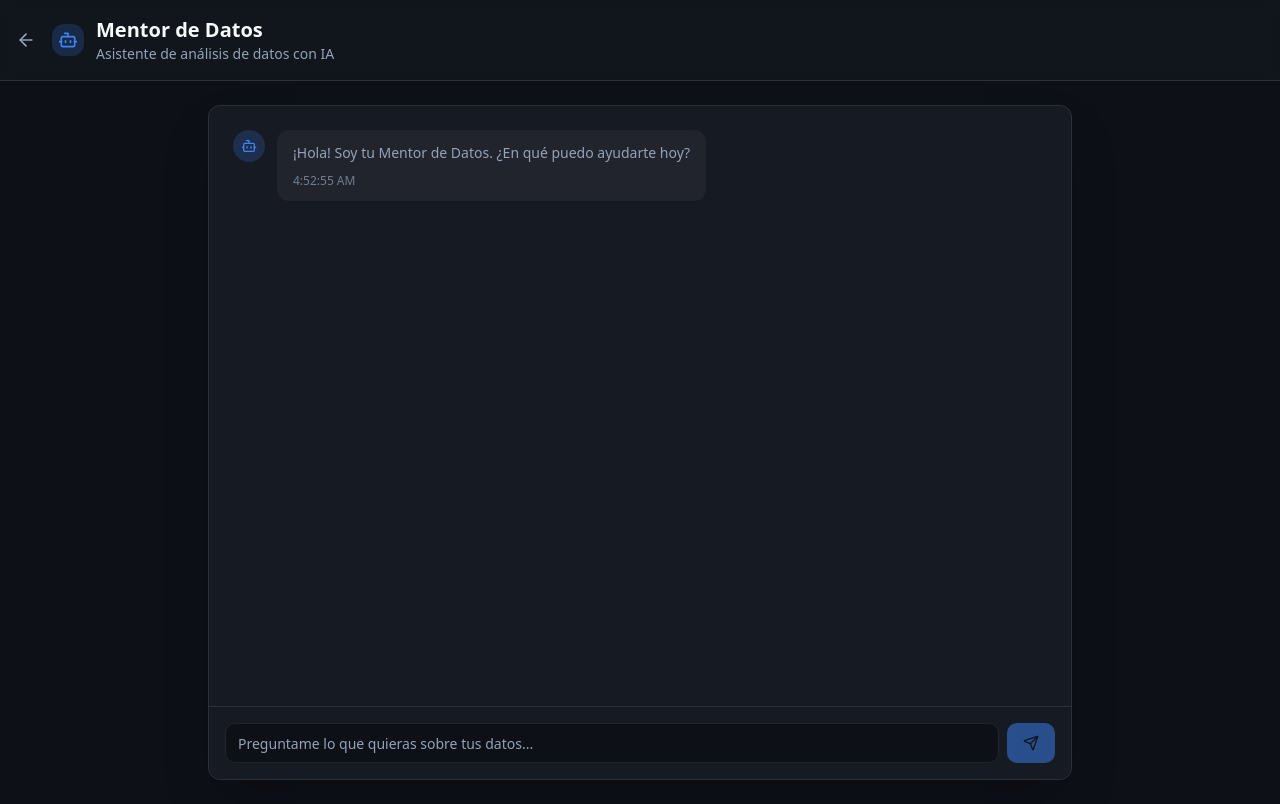
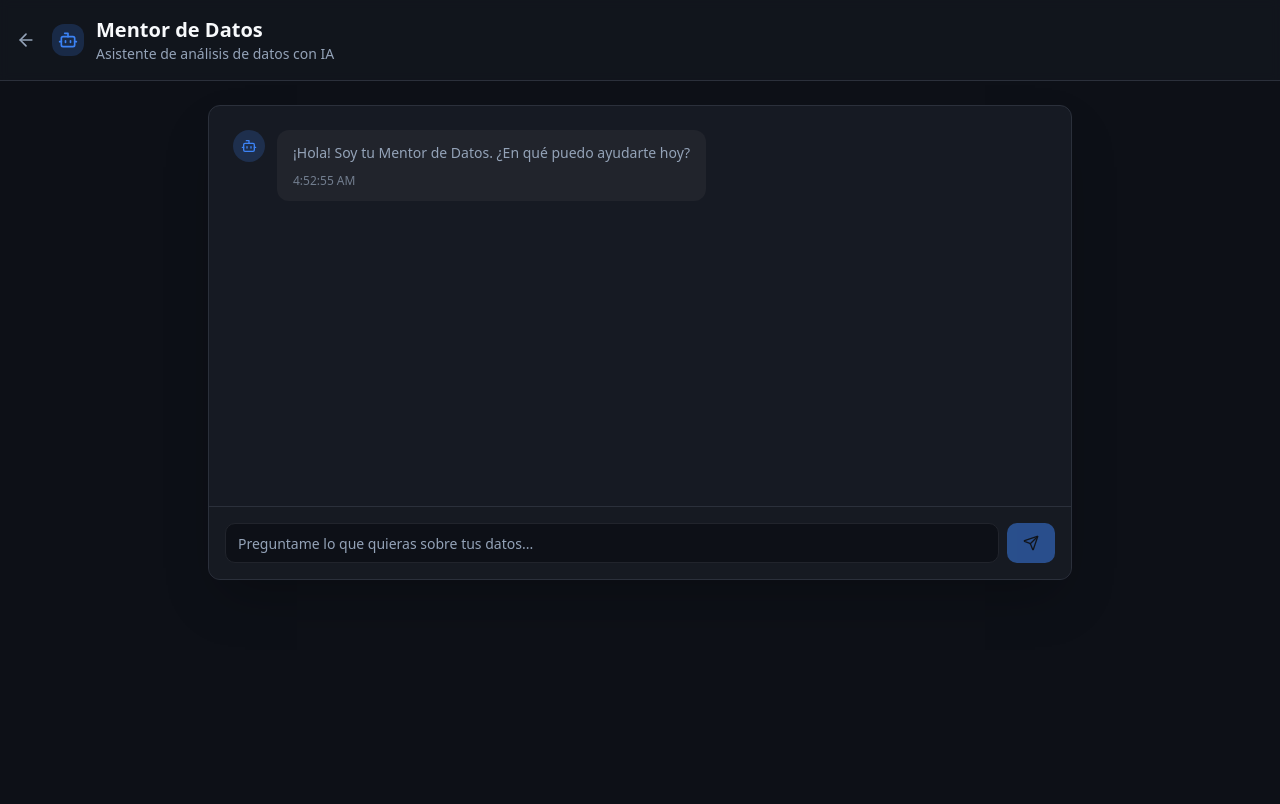
Before and after one commit to regenerik/data-mentor-front, a React (Vite) app: page /chat-data-mentor in a window 1280 px wide. Built offline with nearby package versions, Linux system fonts and the light colour scheme; sample sign-in values are in the browser's storage; what flux would draw is missing.

Commit message:
chat funcional y a la vista

```diff
--- a/client/global.css
+++ b/client/global.css
@@ -115,3 +115,7 @@
     @apply bg-background text-foreground;
   }
 }
+
+.chat-height {
+  height: calc(100vh - 100px);
+}
--- a/client/pages/ChatDataMentor.tsx
+++ b/client/pages/ChatDataMentor.tsx
@@ -119,7 +119,7 @@ export default function ChatDataMentor() {
       <div className="container mx-auto px-4 py-6 max-w-4xl">
         <div className="bg-card border border-border rounded-xl shadow-2xl overflow-hidden">
           {/* Messages */}
-          <ScrollArea className="h-[600px] p-6">
+          <ScrollArea className="h-[400px] p-6">
             <div className="space-y-6">
               {messages.map((message) => (
                 <div
```
